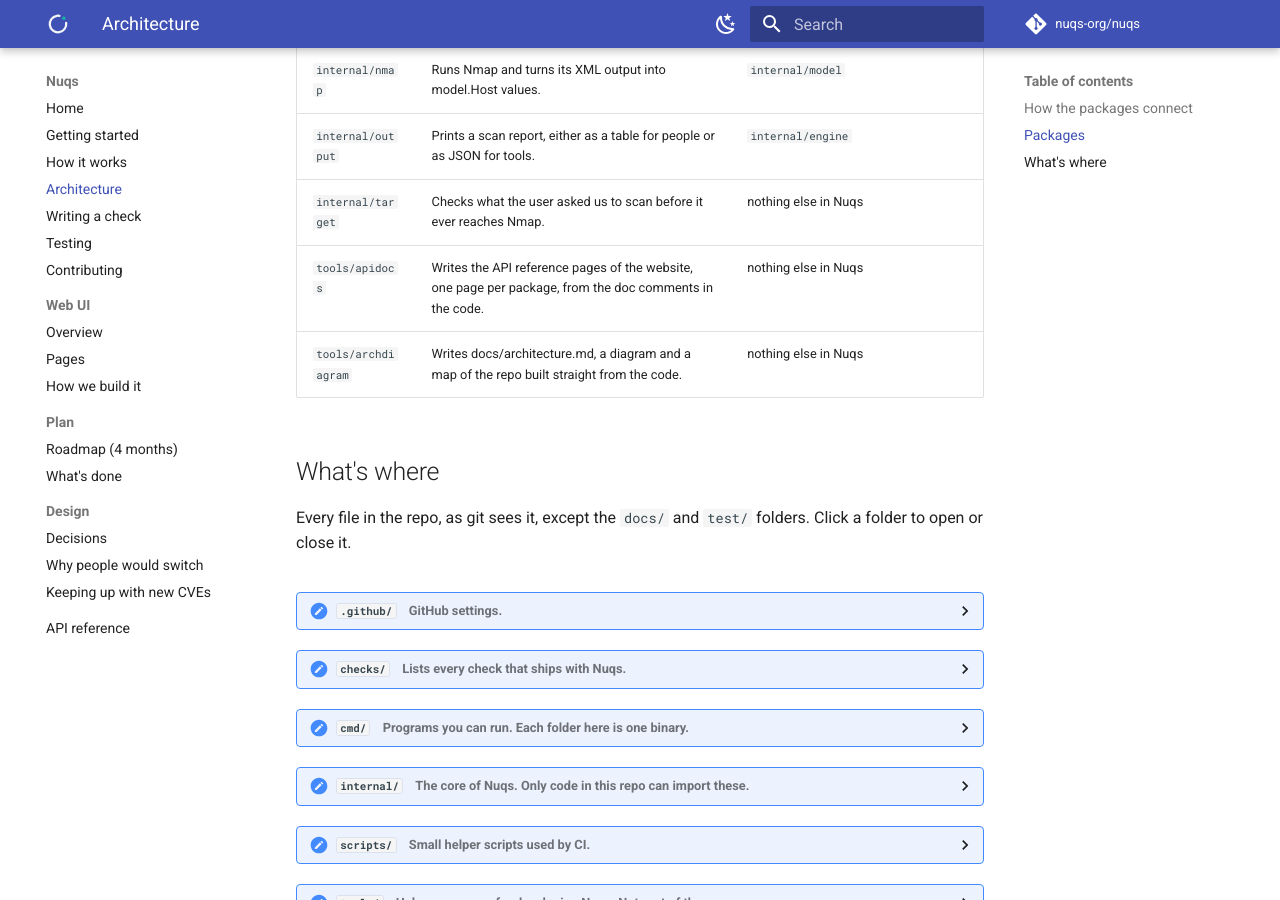
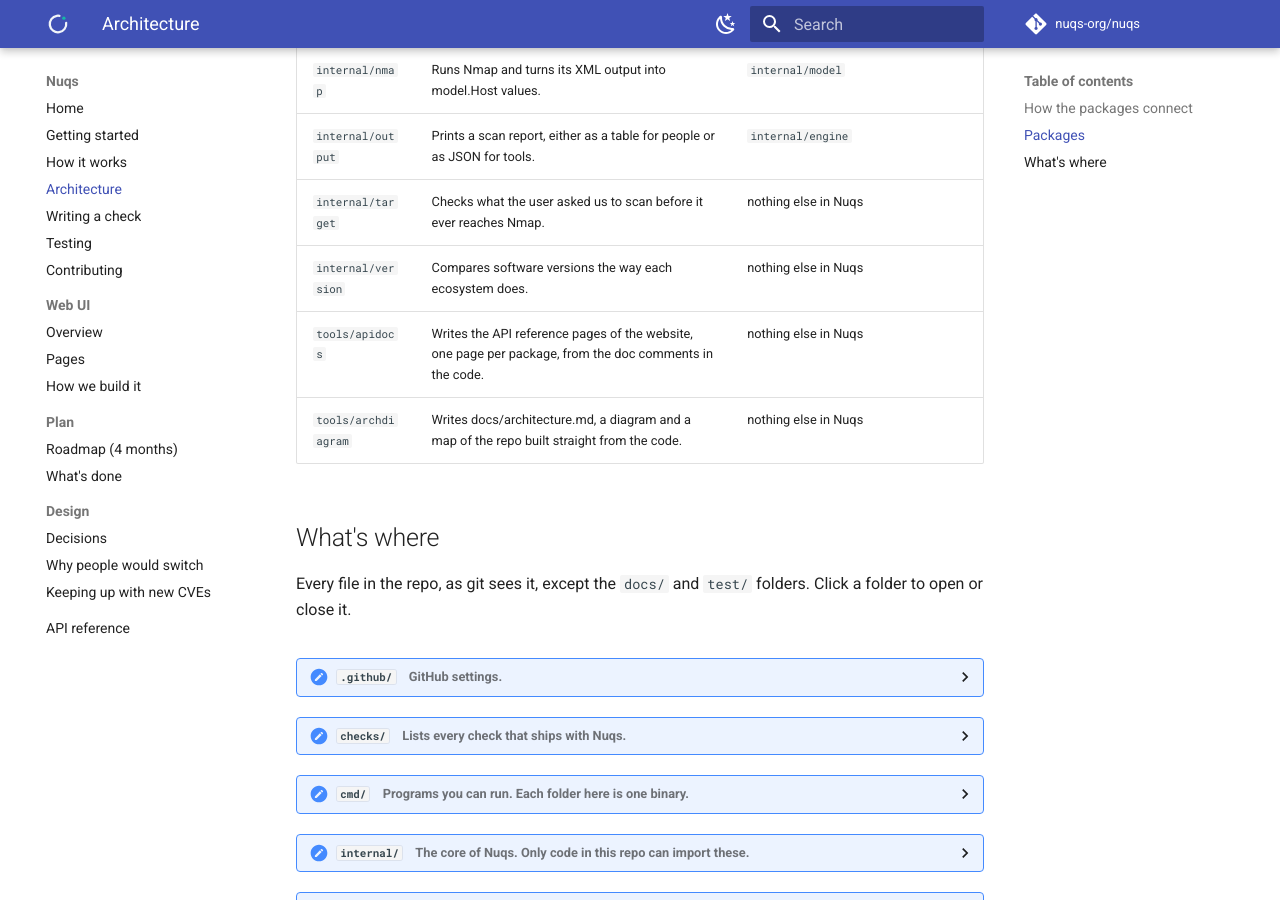
Before and after one commit to 92meharali/nuqs, an MkDocs documentation site: the page built from docs/architecture.md, in a window 1280 px wide and 900 px high, scrolled down 1510 px. Built offline with MkDocs 1.6.1 and Material for MkDocs 9.7.7, drawn with Linux system fonts in a browser that asks for light colours; comment, search, counter and statistics services are not loaded.

Commit message:
update architecture diagram

```diff
--- a/docs/architecture.md
+++ b/docs/architecture.md
@@ -24,6 +24,7 @@ flowchart LR
     n_internal_nmap["internal/nmap"]
     n_internal_output["internal/output"]
     n_internal_target["internal/target"]
+    n_internal_version["internal/version"]
   end
   subgraph n_g_tools ["tools"]
     n_tools_apidocs["tools/apidocs"]
@@ -64,6 +65,7 @@ flowchart LR
 | `internal/nmap` | Runs Nmap and turns its XML output into model.Host values. | `internal/model` |
 | `internal/output` | Prints a scan report, either as a table for people or as JSON for tools. | `internal/engine` |
 | `internal/target` | Checks what the user asked us to scan before it ever reaches Nmap. | nothing else in Nuqs |
+| `internal/version` | Compares software versions the way each ecosystem does. | nothing else in Nuqs |
 | `tools/apidocs` | Writes the API reference pages of the website, one page per package, from the doc comments in the code. | nothing else in Nuqs |
 | `tools/archdiagram` | Writes docs/architecture.md, a diagram and a map of the repo built straight from the code. | nothing else in Nuqs |
 
@@ -164,6 +166,21 @@ Every file in the repo, as git sees it, except the `docs/` and `test/` folders.
 <li><code>target_test.go</code> <span class="note">Tests target parsing and the safety limit, and fuzzes it with random input.</span></li>
 </ul>
 </details></li>
+<li><details><summary><code>version/</code> <span class="note">Compares software versions the way each ecosystem does.</span></summary>
+<ul>
+<li><code>debian.go</code> <span class="note">Debian and Ubuntu package versions, compared like dpkg does.</span></li>
+<li><code>debian_test.go</code> <span class="note">Test cases for Debian versions.</span></li>
+<li><code>helpers.go</code> <span class="note">Small helpers shared by the schemes.</span></li>
+<li><code>openssh.go</code> <span class="note">OpenSSH versions like 9.6p1, as banners and Nmap show them.</span></li>
+<li><code>openssh_test.go</code> <span class="note">Test cases for OpenSSH versions.</span></li>
+<li><code>rpm.go</code> <span class="note">Red Hat, Fedora, SUSE and other RPM package versions, compared like rpm does.</span></li>
+<li><code>rpm_test.go</code> <span class="note">Test cases for RPM versions.</span></li>
+<li><code>semver.go</code> <span class="note">Semantic versioning, like 1.2.3 and 1.0.0-rc.1.</span></li>
+<li><code>semver_test.go</code> <span class="note">Test cases for semver.</span></li>
+<li><code>version.go</code></li>
+<li><code>version_test.go</code> <span class="note">Tests shared by every scheme: ordering, bad input, lookup and a fuzz test.</span></li>
+</ul>
+</details></li>
 </ul>
 </details></li>
 <li><details><summary><code>scripts/</code> <span class="note">Small helper scripts used by CI.</span></summary>
```
